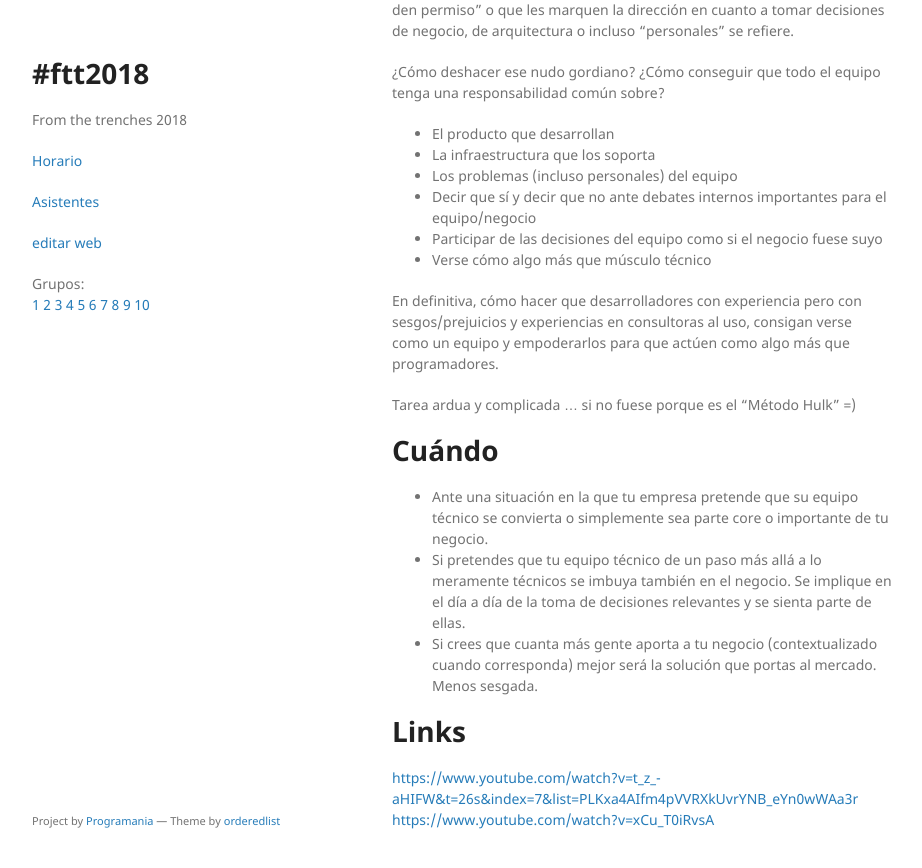
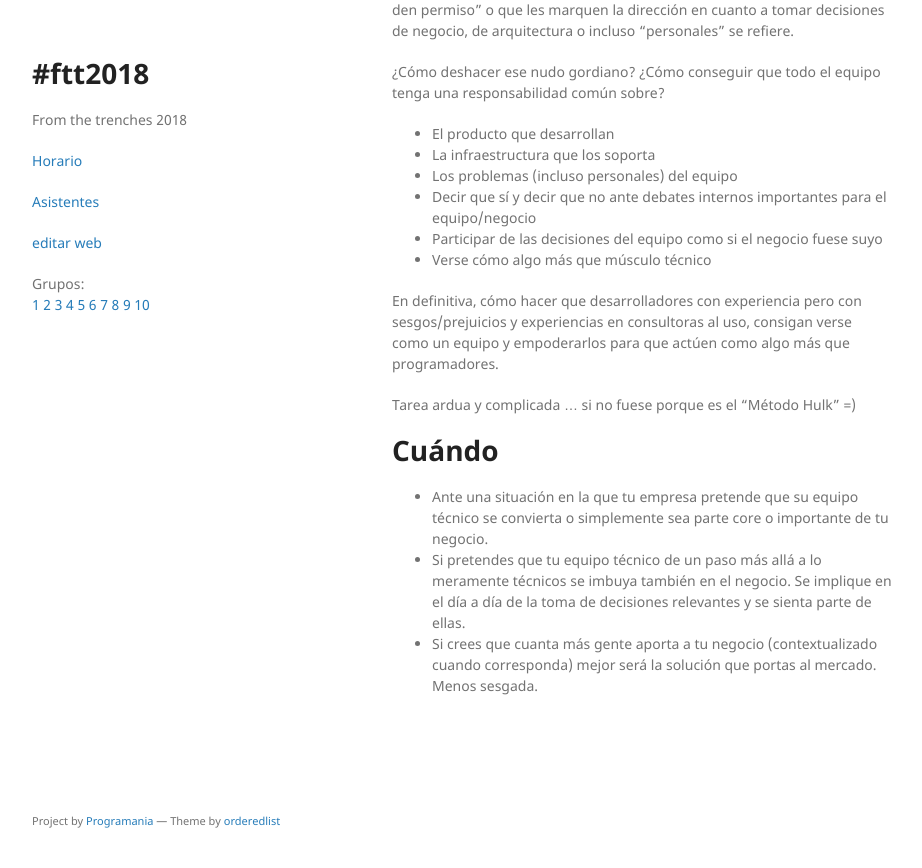
Before and after one commit to xala3pa/ftt2018, a Jekyll site: the page built from experiencias/7.md, in a window 1280 px wide and 900 px high, scrolled down 547 px. Shown: the top 868 px of the window, without its empty margins (178-1100 px from the left). Built offline with Jekyll 4.4.1, drawn with Linux system fonts in a browser that asks for light colours; our own code applies the rules of GitHub Pages for plain Markdown files.

Commit message:
Update 7.md

```diff
--- a/experiencias/7.md
+++ b/experiencias/7.md
@@ -30,7 +30,3 @@ Tarea ardua y complicada ... si no fuese porque es el "Método Hulk" =)
 - Ante una situación en la que tu empresa pretende que su equipo técnico se convierta o simplemente sea parte core o importante de tu negocio.
 - Si pretendes que tu equipo técnico de un paso más allá a lo meramente técnicos se imbuya también en el negocio. Se implique en el día a día de la toma de decisiones relevantes y se sienta parte de ellas.
 - Si crees que cuanta más gente aporta a tu negocio (contextualizado cuando corresponda) mejor será la solución que portas al mercado. Menos sesgada.
-
-# Links
-[https://www.youtube.com/watch?v=t_z_-aHIFW&t=26s&index=7&list=PLKxa4AIfm4pVVRXkUvrYNB_eYn0wWAa3r](https://www.youtube.com/watch?v=t_z_-aHIFW&t=26s&index=7&list=PLKxa4AIfm4pVVRXkUvrYNB_eYn0wWAa3r)
-[https://www.youtube.com/watch?v=xCu_T0iRvsA](https://www.youtube.com/watch?v=xCu_T0iRvsA)
```
